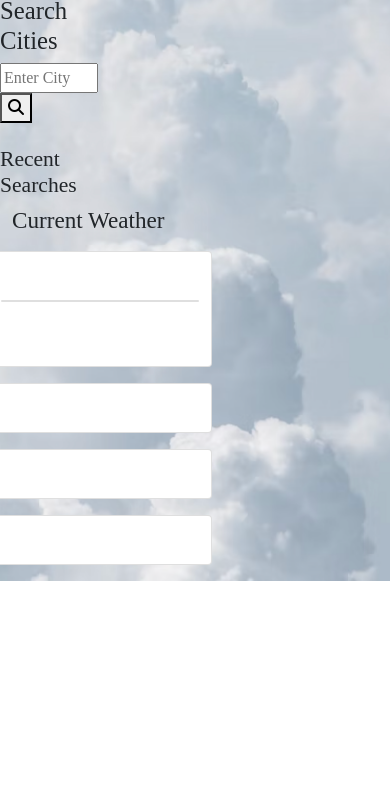
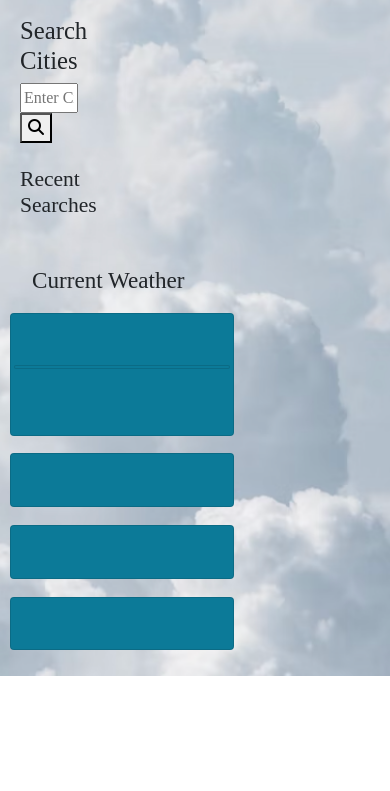
Before and after one commit to EmilyBernard/Weather-Dashboard, a plain HTML site: page index.html in a window 390 px wide. Shown: the part 53-844 px from the top of the page. Drawn offline with nearby package versions, Linux system fonts and the light colour scheme; files that its build step writes are made by us from their sources; files whose address does not match are found by name; a web font is replaced by a local one.

Commit message:
added css styling for full page

```diff
--- a/assets/style.css
+++ b/assets/style.css
@@ -16,3 +16,42 @@
       font-family: 'Tilt Warp';
       background-color: #0c7a98 ;
     }
+
+  main {
+    display: flex;
+    flex-wrap: wrap;
+  }
+  aside {
+    flex: 1;
+    padding: 20px;
+  }
+  .container {
+    border-radius: 10rem;
+    border: #f0f6f7;
+  }
+  .icon {
+    size: 100%;
+  }
+  section {
+    flex: 3;
+    padding: 20px;
+  }
+  .card {
+    background-color: #0c7a98;
+    padding: .5%;
+    margin: .5%;
+  }
+
+  @media screen and (max-width: 768px) {
+
+    main,
+    aside {
+      order: 1;
+      flex-direction: column;
+    }
+    section {
+      order: 2;
+      flex-direction: column;
+    }
+
+  }
--- a/index.html
+++ b/index.html
@@ -10,7 +10,7 @@
     <link rel="preconnect" href="https://fonts.gstatic.com" crossorigin>
     <link href="https://fonts.googleapis.com/css2?family=Roboto&family=Tilt+Warp&display=swap" rel="stylesheet">
     <script src="https://kit.fontawesome.com/de03f8749b.js" crossorigin="anonymous" ></script>
-    <link rel="stylesheet" type="text/css" href="./assets/css/style.css" />
+    <link rel="stylesheet" type="text/css" href="./assets/style.css" />
     <title>Weather Dashboard</title>
 </head>
 <body>
@@ -106,6 +106,6 @@
     </main>
 <script src="https://cdn.jsdelivr.net/npm/dayjs@1/dayjs.min.js"></script>
 <script src="https://code.jquery.com/jquery-3.6.1.min.js" integrity="sha256-o88AwQnZB+VDvE9tvIXrMQaPlFFSUTR+nldQm1LuPXQ=" crossorigin="anonymous"></script>
-<script src="./assets/js/script.js"></script>
+<script src=".assets/script.js"></script>
 </body>
 </html>
```
